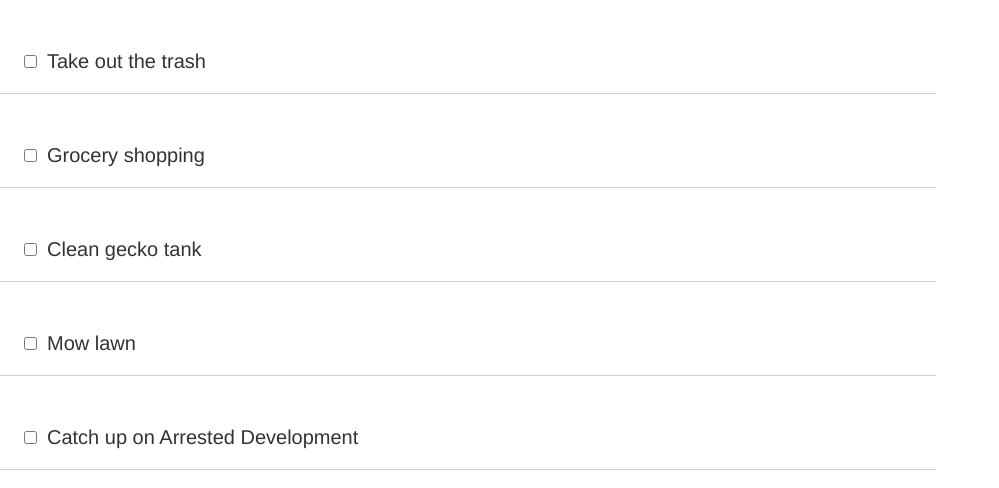
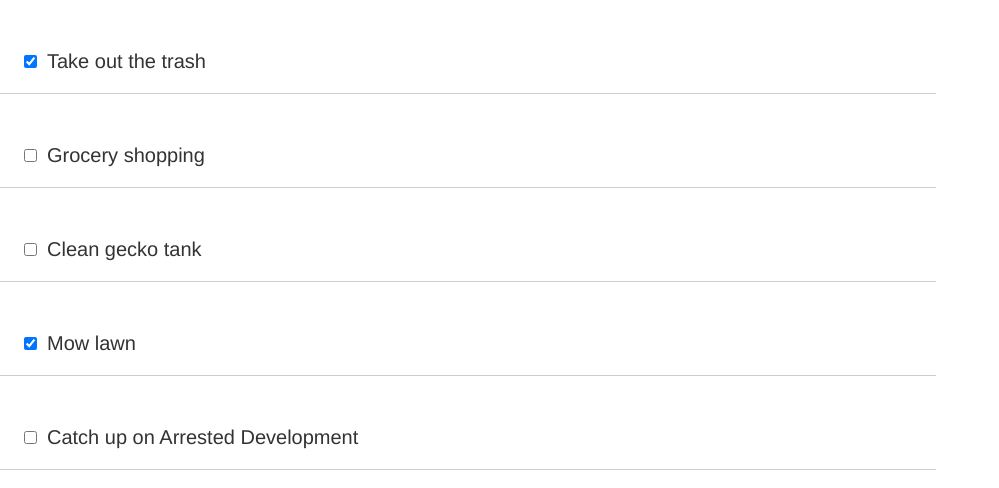
Before and after one commit to CalWal/React-Todo-List, a React (Create React App) app: page / in a window 1280 px wide. Shown: the top 488 px of the page, without its empty margins (0-999 px from the left). Built offline with nearby package versions, Linux system fonts and the light colour scheme.

Commit message:
added handleChange events

```diff
--- a/components/TodoItem.js
+++ b/components/TodoItem.js
@@ -27,10 +27,10 @@ function TodoItem(props) {
     <div>
       <div style={todoitem}>
         <input
-          checked={props.completed}
+          checked={props.todo.completed}
           type="checkbox"
           style={checkboxStyles}
-          onChange={() => console.log("Changed!")}
+          onChange={event => props.handleChange(props.todo.id)}
         />
         <p id={props.id} style={textStyles}>
           {props.text}
--- a/src/App.js
+++ b/src/App.js
@@ -12,10 +12,31 @@ class App extends React.Component {
     this.state = {
       todos: TodoData
     };
+    this.handleChange = this.handleChange.bind(this);
   }
+
+  handleChange(id) {
+    this.setState(prevState => {
+      const updatedTodos = prevState.todos.map(todo => {
+        if (todo.id === id) {
+          todo.completed = !todo.completed;
+        }
+        return todo;
+      });
+      return {
+        todos: updatedTodos
+      };
+    });
+  }
+
   render() {
     const TodoComponent = this.state.todos.map(todo => (
-      <TodoItem todo={todo} key={todo.id} text={todo.text} />
+      <TodoItem
+        handleChange={this.handleChange}
+        todo={todo}
+        key={todo.id}
+        text={todo.text}
+      />
     ));
     return <div>{TodoComponent}</div>;
   }
```
